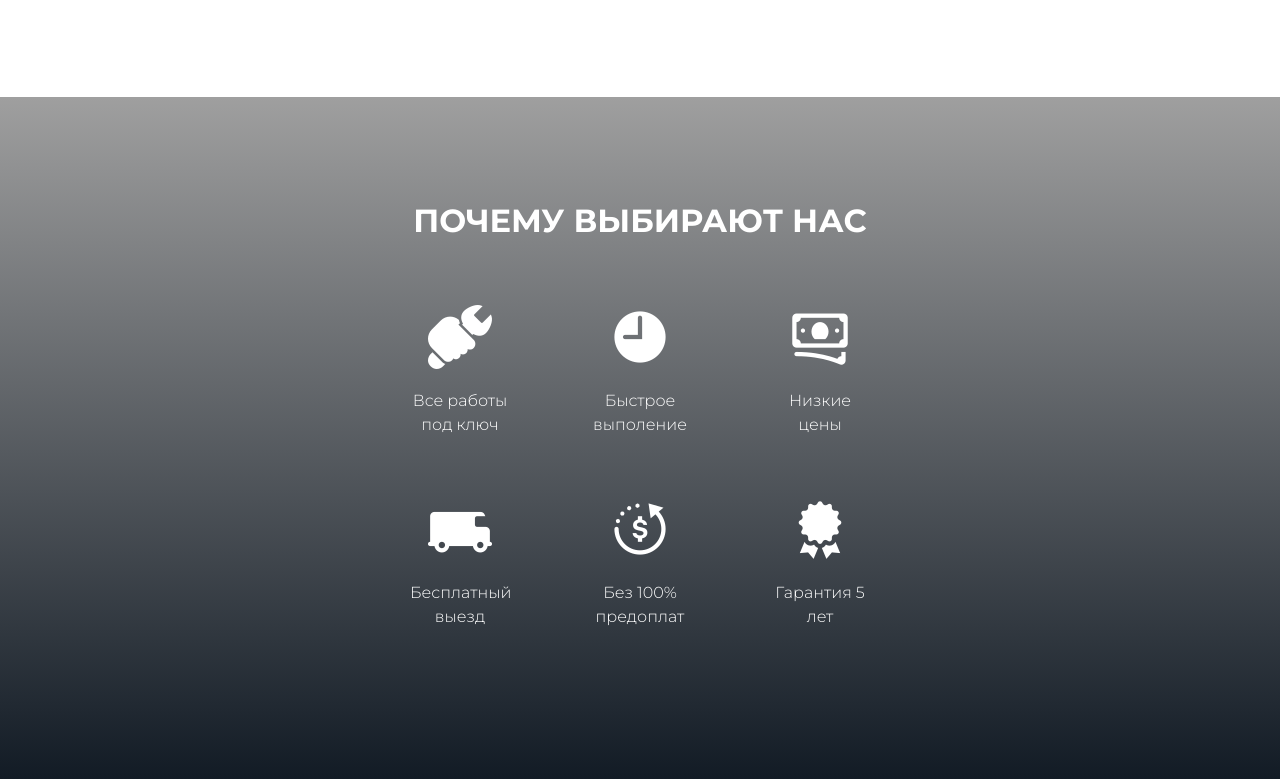
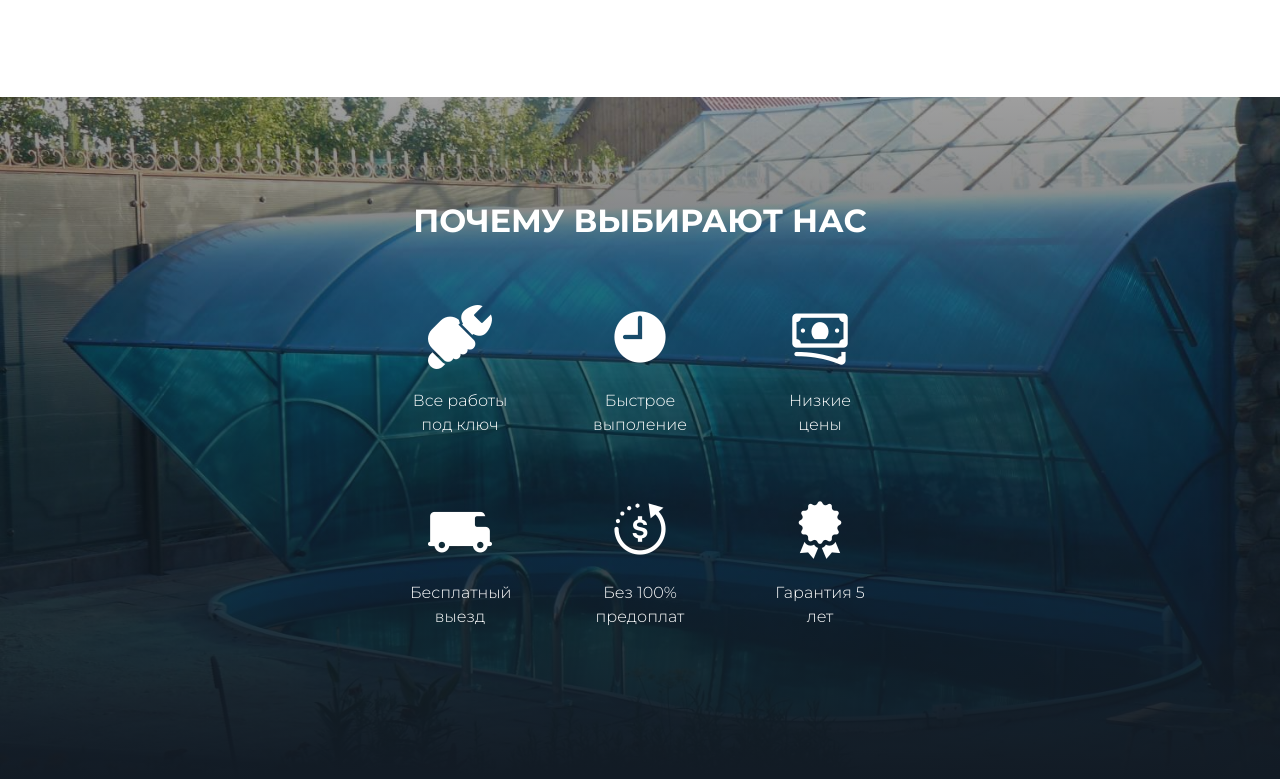
Before and after one commit to doloradium/hochu-naves, a plain HTML site: page index.html in a window 1280 px wide. Shown: the part 1544-2326 px from the top of the page. Drawn offline with nearby package versions, Linux system fonts and the light colour scheme; the site is published under a folder, as on GitHub Pages, so addresses that start at the root find nothing.

Commit message:
another test 2

```diff
--- a/scss/styles.scss
+++ b/scss/styles.scss
@@ -471,7 +471,7 @@ header{
 }
 
 .pros {
-    background: linear-gradient(360deg, rgb(18, 27, 37), rgba(0, 0, 0, 0.378)), url(/img/index/why.jpg) center center / cover no-repeat;
+    background: linear-gradient(360deg, rgb(18, 27, 37), rgba(0, 0, 0, 0.378)), url(../img/index/why.jpg) center center / cover no-repeat;
     .pros__container {
         padding: 100px 20px;
         text-align: center;
```
Also changed, not shown: css/styles.css.
